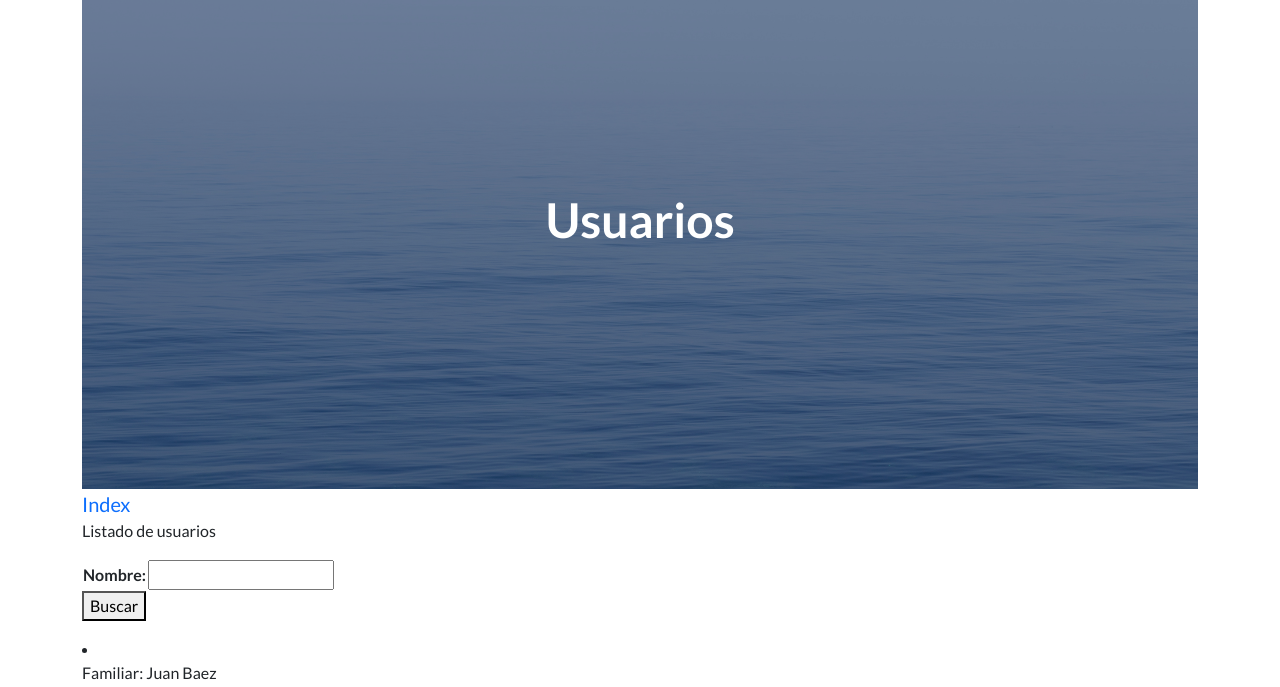
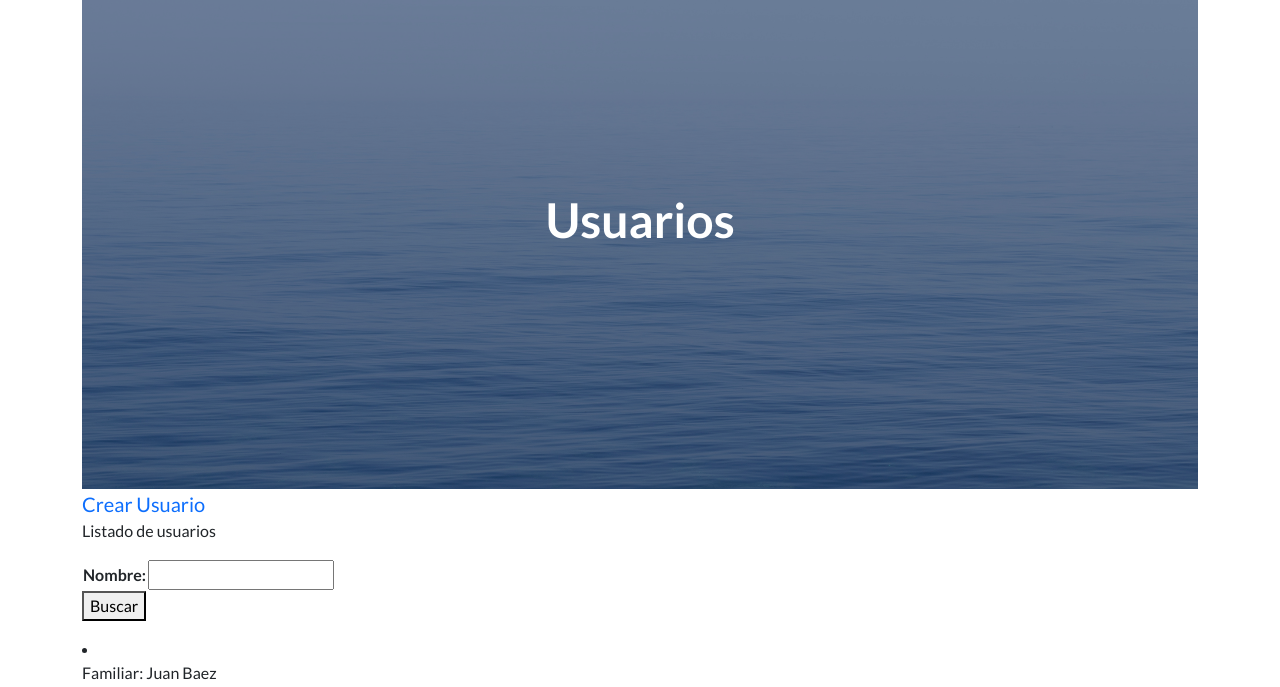
Before and after one commit to ferdezmar/Entrega1-Carota-FernandezMardaraz, a Django app: page /ver-familiar/ in a window 1280 px wide. Shown: the part 57-744 px from the top of the page. Run offline with Django 4.2, Linux system fonts and the light colour scheme; data comes from the database, SQL or seed files in the repository; both versions use the stored data as it was after the commit; some libraries are stand-ins or nearby versions.

Commit message:
commit entrega intermedia corregido

```diff
--- a/home/templates/home/base.html
+++ b/home/templates/home/base.html
@@ -24,6 +24,7 @@
             <div class="container">
                 <a class="navbar-brand" href={% url 'index' %}>Home</a>
                 <a class="navbar-brand" href={% url 'ver_personas' %}>Usuarios</a>
+                {% comment %} <a class="navbar-brand" href={% url 'crear_personas' %}>Crear Usuario</a> {% endcomment %}
             </div>
         </nav>
         <div class='container'>
--- a/home/templates/home/ver_familiares.html
+++ b/home/templates/home/ver_personas.html
@@ -9,7 +9,7 @@ Usuarios
 {% endblock h1_texto_header %}
 
 {% block index_contenido %}
-<a class="navbar-brand" href={% url 'index' %}>Index</a>
+<a class="navbar-brand" href={% url 'crear_persona' %}>Crear Usuario</a>
 <p> Listado de usuarios </p>
 
 <form action={% url 'ver_personas' %} method="GET">
--- a/home/urls.py
+++ b/home/urls.py
@@ -3,6 +3,6 @@ from home import views
 
 urlpatterns = [
     path('', views.index, name='index'),
-    path('ver-familiar/', views.ver_familiares, name='ver_personas'),
-    path('crear-familiar/', views.crear_familiar, name= 'crear_persona'),
+    path('ver-familiar/', views.ver_personas, name='ver_personas'),
+    path('crear-familiar/', views.crear_persona, name= 'crear_persona'),
 ]
--- a/home/views.py
+++ b/home/views.py
@@ -7,30 +7,32 @@ from home.models import Persona
 from home.forms import HumanoFormulario, BusquedaHumanoFormulario
 
 
-def crear_familiar(request):
+def crear_persona(request):
 
     if request.method == 'POST':
 
         formulario = HumanoFormulario(request.POST)
 
         if formulario.is_valid():
+            data = formulario.cleaned_data
 
-            data= formulario.cleaned_data
+            nombre = data['nombre']
+            apellido = data['apellido']
+            edad = data['edad']
+            fecha_nacimiento = data.get('fecha_creacion', datetime.now())
 
-            nombre= data ['nombre']
-            apellido= data ['apellido']
-            edad= data ['edad']
-            fecha_nacimiento = data.get('fecha_nacimiento', datetime.now())
-            familiar = Persona(nombre=nombre, apellido=apellido, edad=edad, fecha_nacimiento=fecha_nacimiento)
-            familiar.save()
+            persona = Persona(nombre=nombre, apellido=apellido, edad=edad, fecha_nacimiento=fecha_nacimiento)
+            persona.save()
 
             return redirect('ver_personas')
+        else:
+            return render(request, 'home/crear_persona.html', {'formulario': formulario})
 
     formulario = HumanoFormulario()
 
-    return render(request, 'home/crear_familiar.html', {'formulario': formulario})
+    return render(request, 'home/crear_persona.html', {'formulario': formulario})
 
-def ver_familiares(request):
+def ver_personas(request):
 
     nombre = request.GET.get('nombre', None)
 
@@ -41,7 +43,7 @@ def ver_familiares(request):
 
     formulario = BusquedaHumanoFormulario()
 
-    return render(request, 'home/ver_familiares.html', {'familiares': familiares,'formulario': formulario} )
+    return render(request, 'home/ver_personas.html', {'familiares': familiares,'formulario': formulario} )
 
 def index (request):
 
```
Also changed, not shown: db.sqlite3, home/static/assets/img/espacio.jpg (added), home/templates/home/crear_persona.html (renamed from home/templates/home/crear_familiar.html).
